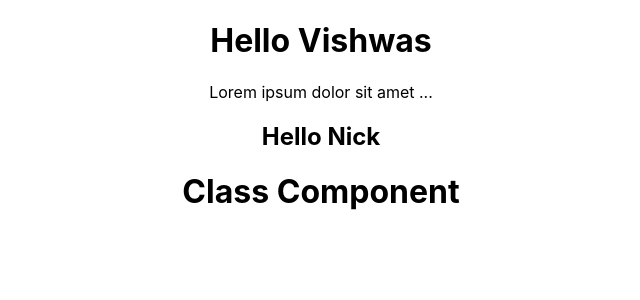
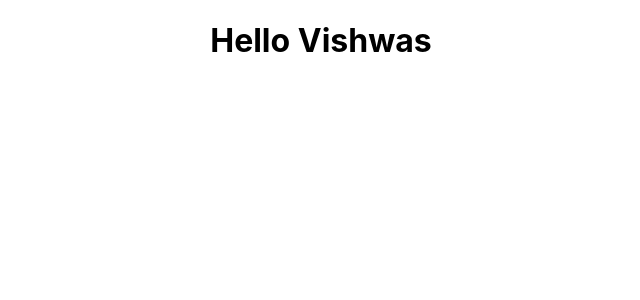
Before and after one commit to NickIT87/react_test, a React (Create React App) app in the folder my-app/: page / in a window 1280 px wide. Shown: the top 300 px of the page, without its empty margins (319-959 px from the left). Built offline with nearby package versions, Linux system fonts and the light colour scheme.

Commit message:
less 8 jsx

```diff
--- a/my-app/src/App.js
+++ b/my-app/src/App.js
@@ -31,14 +31,16 @@
 // Nick.js  Should named as original variable, because no have default export
 import { Nick } from './components/Nick'
 import Welcome from './components/Welcome'
+import Hello from './components/Hello'
 
 class App extends Component {
   render() {
     return (
       <div className="App">
-        <MyComponent/>
-        <Nick/>
-        <Welcome/>
+        {/* <MyComponent/> */}
+        {/* <Nick/> */}
+        {/* <Welcome/> */}
+        <Hello />
       </div>
     );
   }
--- /dev/null
+++ b/my-app/src/components/Hello.js
@@ -0,0 +1,17 @@
+import React from 'react'
+// jsx syntax
+const Hello = () => {
+//    return (
+//        <div>
+//            <h1>Hello Vishwas</h1>
+//        </div>
+//    )
+    return React.createElement(
+        'div',
+        {id: 'hello', className: 'myhelloclass'},
+        React.createElement('h1', null, 'Hello Vishwas')
+    )
+
+}
+
+export default Hello
```
